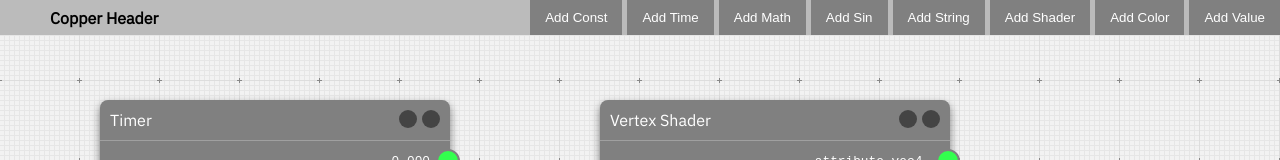
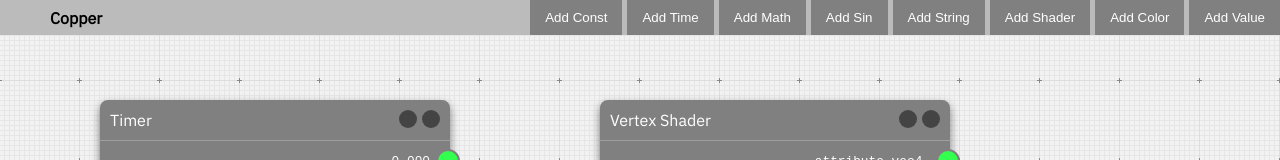
Before and after one commit to onion2k/copper, a React (Create React App) app: page / in a window 1280 px wide. Shown: the top 160 px of the page. Built offline with nearby package versions, Linux system fonts and the light colour scheme.

Commit message:
Better whitespace

```diff
--- a/src/index.tsx
+++ b/src/index.tsx
@@ -105,7 +105,6 @@ function App() {
   let { x: mouseX, y: mouseY } = useMousePosition();
 
   let appClass = ["canvas"];
-
   if (state.connector) {
     appClass.push("active");
   }
@@ -213,7 +212,7 @@ function App() {
   return (
     <DispatchContext.Provider value={{ dispatch, state }}>
       <header className="nav">
-        <h1>Copper Header</h1>
+        <h1>Copper</h1>
         <ul className="addPanel">
           <li>
             <button onClick={() => addPanel("constant")}>Add Const</button>
```
